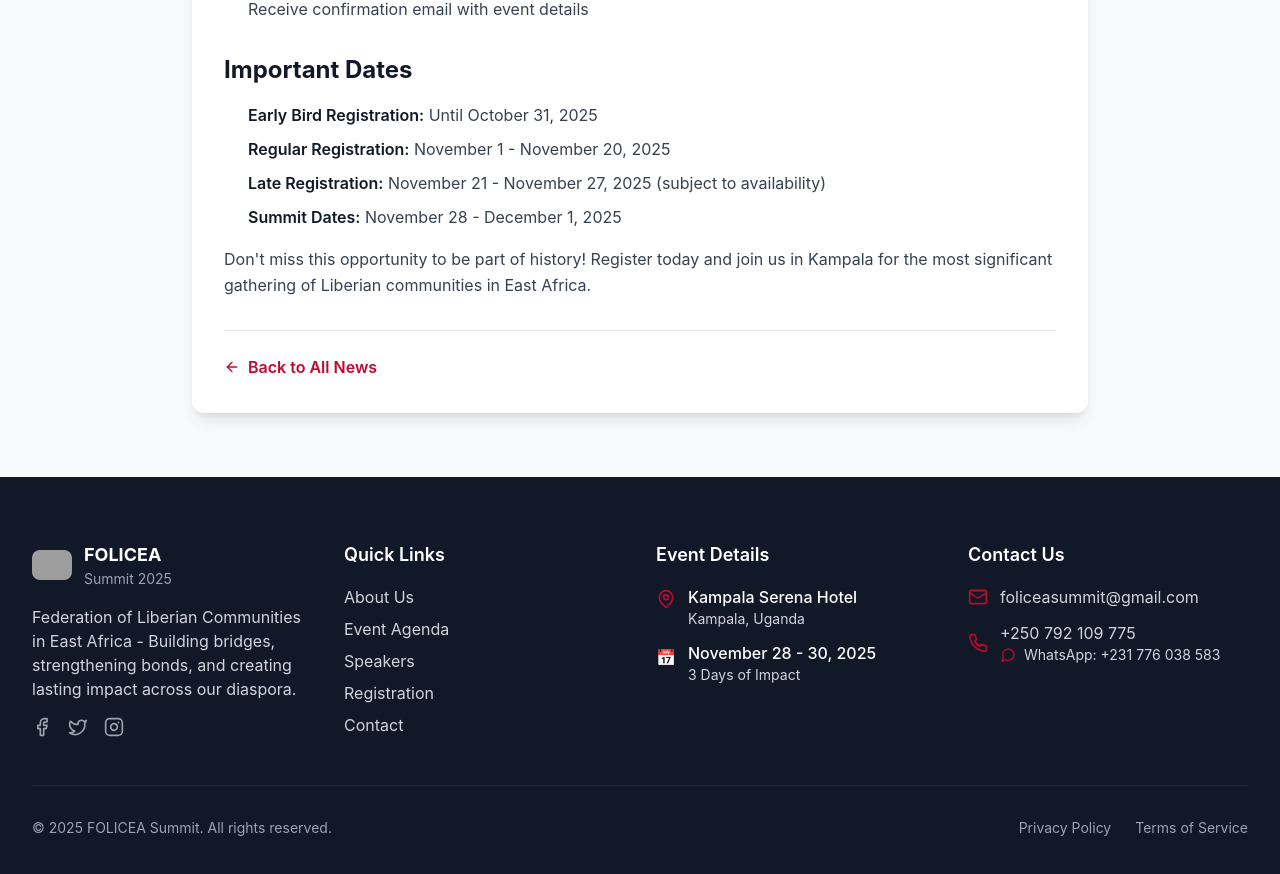
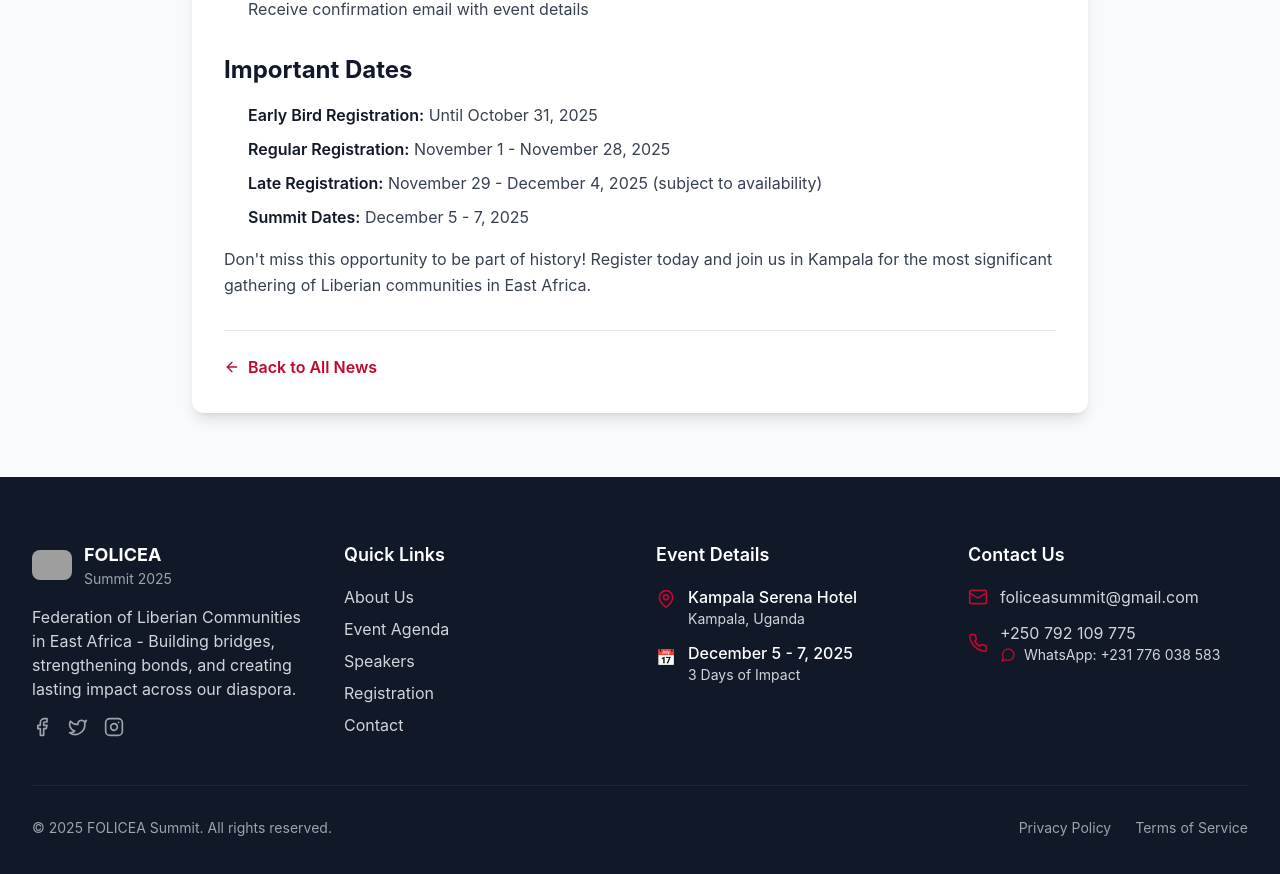
Before and after one commit to foliceasummit/folicea-summit-2025, a Next.js app: page /news/1 in a window 1280 px wide. Shown: the part 1494-2368 px from the top of the page. Built offline with nearby package versions, Linux system fonts and the light colour scheme; grey boxes are pictures that could not be loaded.

Commit message:
Update summit dates from November 28-30 to December 5-7, 2025 across all pages

```diff
--- a/components/Footer.tsx
+++ b/components/Footer.tsx
@@ -92,7 +92,7 @@ const Footer = () => {
                   📅
                 </div>
                 <div>
-                  <p className="font-medium">November 28 - 30, 2025</p>
+                  <p className="font-medium">December 5 - 7, 2025</p>
                   <p className="text-gray-300 text-sm">3 Days of Impact</p>
                 </div>
               </div>
--- a/pages/about.tsx
+++ b/pages/about.tsx
@@ -186,7 +186,7 @@ const AboutPage = () => {
               <div className="grid grid-cols-1 md:grid-cols-2 gap-6">
                 <div className="bg-liberian-red text-white p-6 rounded-xl">
                   <h3 className="text-xl font-semibold mb-2">When</h3>
-                  <p>November 28 - 30 2025</p>
+                  <p>December 5 - 7, 2025</p>
                 </div>
                 <div className="bg-liberian-blue text-white p-6 rounded-xl">
                   <h3 className="text-xl font-semibold mb-2">Where</h3>
--- a/pages/agenda.tsx
+++ b/pages/agenda.tsx
@@ -9,7 +9,7 @@ const AgendaPage = () => {
   const agenda = [
     {
       day: "Day 1",
-      date: "November 28, 2025",
+      date: "December 5, 2025",
       title: "Official Launch of the Federation",
       theme: "Unity, Identity, and a Shared Vision",
       events: [
@@ -92,7 +92,7 @@ const AgendaPage = () => {
     },
     {
       day: "Day 2",
-      date: "November 29, 2025",
+      date: "December 6, 2025",
       title: "Business, Investment & Tech Innovation Seminars",
       theme: "Empowering the Diaspora Economy",
       events: [
@@ -154,7 +154,7 @@ const AgendaPage = () => {
     },
     {
       day: "Day 3",
-      date: "November 30, 2025",
+      date: "December 7, 2025",
       title: "General Assembly Elections and Inauguration",
       theme: "Democratic Leadership for Diaspora Development",
       events: [
@@ -560,7 +560,7 @@ const AgendaPage = () => {
                     <Calendar className="w-6 h-6 text-yellow-300 mt-1 flex-shrink-0" />
                     <div>
                       <h4 className="font-semibold text-lg">Date & Time</h4>
-                      <p className="text-white/90">November 28 - 30, 2025</p>
+                      <p className="text-white/90">December 5 - 7, 2025</p>
                       <p className="text-white/90">8:00 AM - 6:00 PM Daily</p>
                     </div>
                   </div>
--- a/pages/contact.tsx
+++ b/pages/contact.tsx
@@ -262,7 +262,7 @@ const ContactPage = () => {
                     <Clock className="w-6 h-6 text-liberian-red mt-1 flex-shrink-0" />
                     <div>
                       <h3 className="font-semibold text-gray-900">Event Schedule</h3>
-                      <p className="text-gray-600">November 28 - December 1, 2025</p>
+                      <p className="text-gray-600">December 5 - 7, 2025</p>
                       <p className="text-sm text-gray-500 mt-1">
                         Registration opens at 8:00 AM each day
                       </p>
--- a/pages/faqs.tsx
+++ b/pages/faqs.tsx
@@ -12,7 +12,7 @@ const FAQsPage = () => {
     },
     {
       question: "When and where is the summit taking place?",
-      answer: "The summit will be held from November 28 - 30, 2025, at the Kampala Serena Hotel in Uganda."
+              answer: "The summit will be held from December 5 - 7, 2025, at the Kampala Serena Hotel in Uganda."
     },
     {
       question: "Who can attend the FOLICEA Summit?",
--- a/pages/index.tsx
+++ b/pages/index.tsx
@@ -144,7 +144,7 @@ const HomePage = () => {
             >
               <Calendar className="w-6 h-6 mx-auto mb-2 text-white/90" />
               <h3 className="text-base sm:text-lg font-semibold mb-1">Date & Time</h3>
-              <p className="text-xs sm:text-sm text-white/90">November 28 - 30, 2025</p>
+                              <p className="text-xs sm:text-sm text-white/90">December 5 - 7, 2025</p>
             </motion.div>
 
             <motion.div
--- a/pages/news/[id].tsx
+++ b/pages/news/[id].tsx
@@ -44,9 +44,9 @@ const NewsStoryPage = () => {
         <h2>Important Dates</h2>
         <ul>
           <li><strong>Early Bird Registration:</strong> Until October 31, 2025</li>
-          <li><strong>Regular Registration:</strong> November 1 - November 20, 2025</li>
-          <li><strong>Late Registration:</strong> November 21 - November 27, 2025 (subject to availability)</li>
-          <li><strong>Summit Dates:</strong> November 28 - December 1, 2025</li>
+                      <li><strong>Regular Registration:</strong> November 1 - November 28, 2025</li>
+            <li><strong>Late Registration:</strong> November 29 - December 4, 2025 (subject to availability)</li>
+                          <li><strong>Summit Dates:</strong> December 5 - 7, 2025</li>
         </ul>
 
         <p>Don't miss this opportunity to be part of history! Register today and join us in Kampala for the most significant gathering of Liberian communities in East Africa.</p>
@@ -142,7 +142,7 @@ const NewsStoryPage = () => {
       content: `
         <p>The complete agenda for the FOLICEA Summit 2025 has been released! The four-day event will feature keynote speeches, workshops, networking sessions, and cultural celebrations that will create lasting impact for our community.</p>
 
-        <h2>Day 1 - November 28, 2025: Opening Ceremony & Welcome</h2>
+                    <h2>Day 1 - December 5, 2025: Opening Ceremony & Welcome</h2>
         <h3>Morning Session (8:00 AM - 12:00 PM)</h3>
         <ul>
           <li>8:00 AM - Registration and Welcome Coffee</li>
@@ -158,7 +158,7 @@ const NewsStoryPage = () => {
           <li>5:00 PM - Networking Reception</li>
         </ul>
 
-        <h2>Day 2 - November 29, 2025: Business & Entrepreneurship</h2>
+                    <h2>Day 2 - December 6, 2025: Business & Entrepreneurship</h2>
         <h3>Morning Session (8:00 AM - 12:00 PM)</h3>
         <ul>
           <li>8:00 AM - Breakfast and Networking</li>
@@ -174,7 +174,7 @@ const NewsStoryPage = () => {
           <li>5:00 PM - Business Matchmaking Session</li>
         </ul>
 
-        <h2>Day 3 - November 30, 2025: Education & Youth Development</h2>
+                    <h2>Day 3 - December 7, 2025: Education & Youth Development</h2>
         <h3>Morning Session (8:00 AM - 12:00 PM)</h3>
         <ul>
           <li>8:00 AM - Youth Leadership Breakfast</li>
@@ -190,7 +190,7 @@ const NewsStoryPage = () => {
           <li>5:00 PM - Talent Show and Cultural Performances</li>
         </ul>
 
-        <h2>Day 4 - December 1, 2025: Closing & Future Planning</h2>
+                    <h2>Day 3 - December 7, 2025: Closing & Future Planning</h2>
         <h3>Morning Session (8:00 AM - 12:00 PM)</h3>
         <ul>
           <li>8:00 AM - FOLICEA Elections</li>
```
Also changed, not shown: 1 other file (tests, documents, lock files or other folders).
